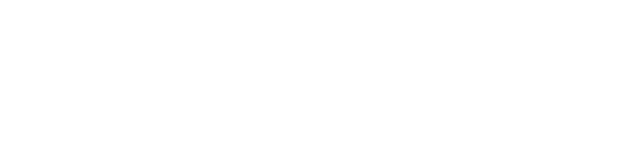
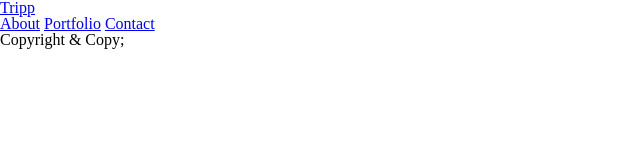
Before and after one commit to h2g3/newbc-Basic-Portfolio, a plain HTML site: page portfolio.html in a window 1280 px wide. Shown: the whole page, without its empty margins (0-640 px from the left). Drawn offline with Linux system fonts and the light colour scheme; files that its build step writes are made by us from their sources.

Commit message:
bones for portfilio

```diff
--- a/portfolio.html
+++ b/portfolio.html
@@ -10,6 +10,37 @@
 
 <body>
 
+     <header id="top-of-page">
+
+            <a href="index.html" id="my-name">Tripp</a>
+
+            <div class="container">
+
+                    <nav>
+
+                        <a href="index.html">About</a>
+                        <a href="portfolio.html">Portfolio</a>
+                        <a href="contact.html">Contact</a>
+
+                    </nav>
+            </div>
+    </header>
+
+    <div id="primary-container" class="container">
+
+            <section class="primary-section">
+
+
+            </section>
+    </div>
+
+    <footer>
+
+            <div class="container">
+                Copyright & Copy;
+            </div>
+
+    </footer>
 
 </body>
 
```
